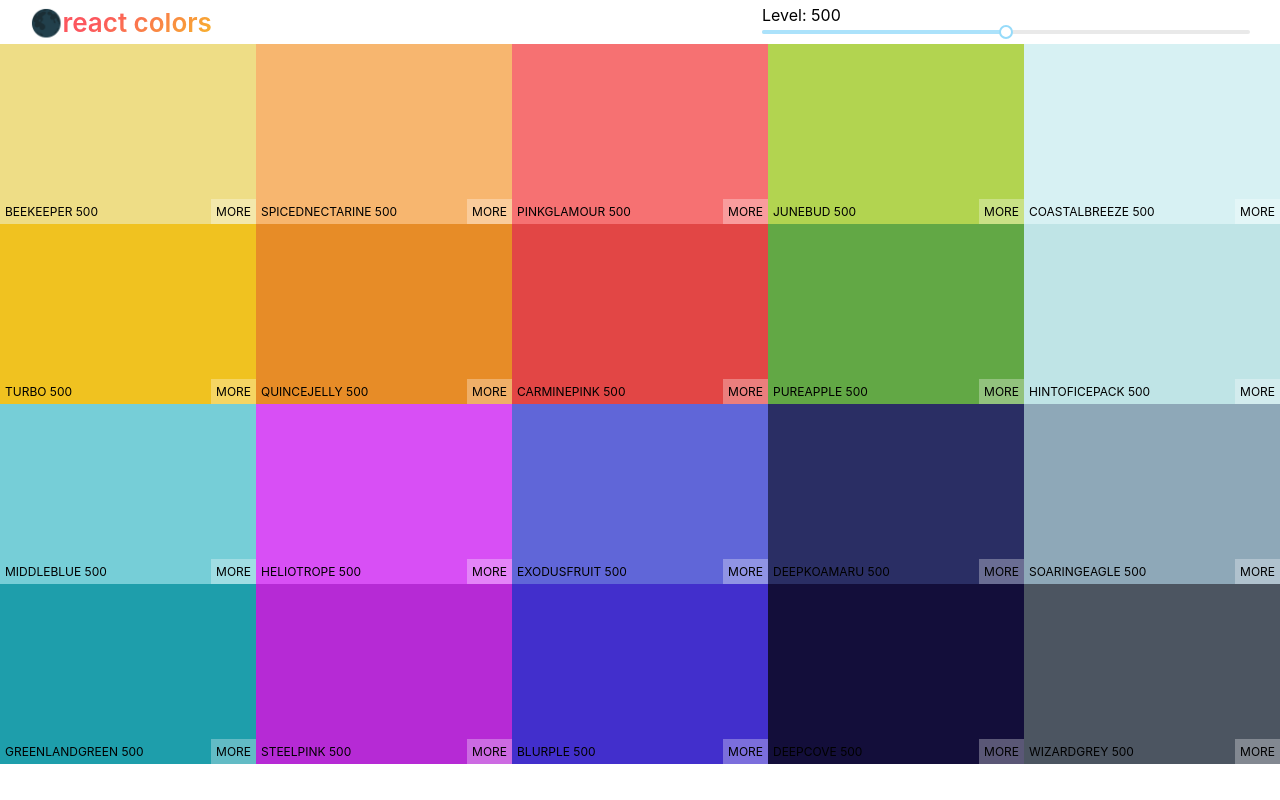
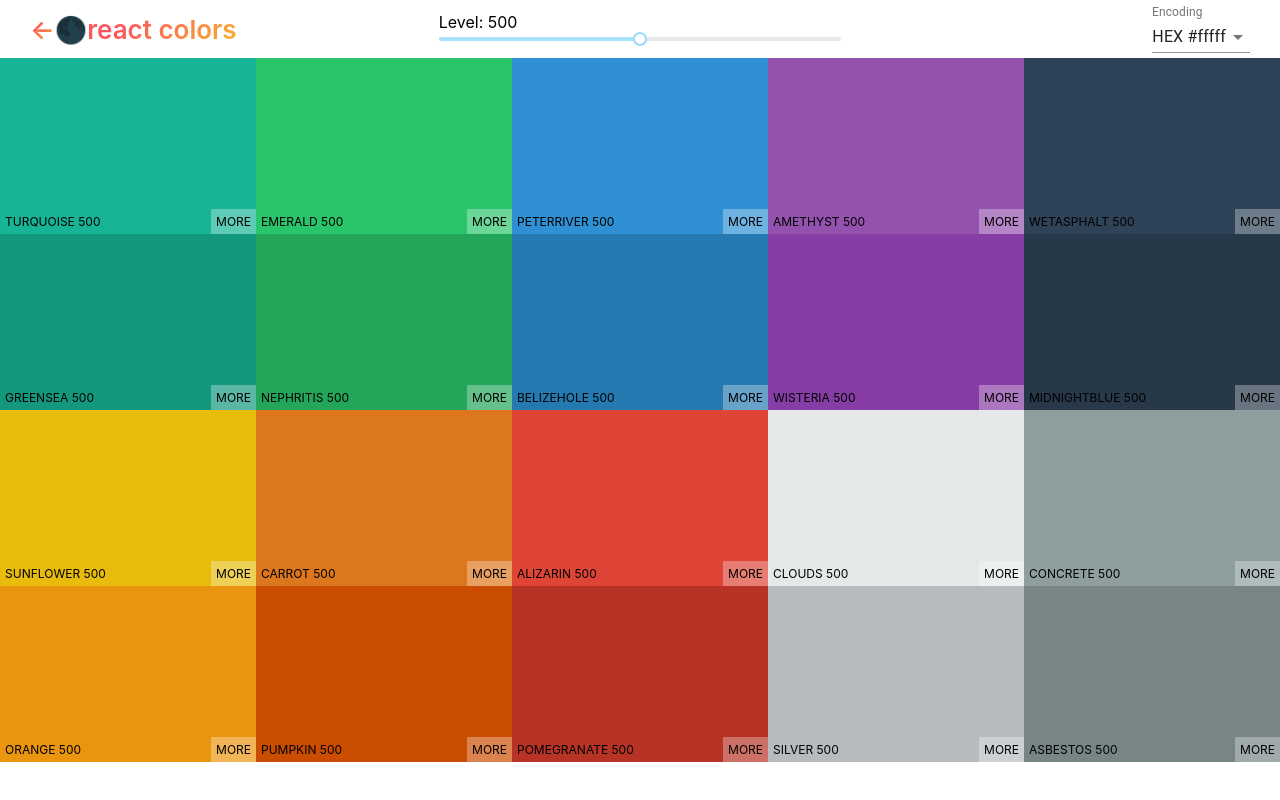
Before and after one commit to mluna-again/react-colors-app, a React (Create React App) app: page / in a window 1280 px wide. Built offline with nearby package versions, Linux system fonts and the light colour scheme.

Commit message:
Add Select component (Material UI)

```diff
--- a/package.json
+++ b/package.json
@@ -3,6 +3,7 @@
   "version": "0.1.0",
   "private": true,
   "dependencies": {
+    "@material-ui/core": "^4.10.1",
     "@testing-library/jest-dom": "^4.2.4",
     "@testing-library/react": "^9.3.2",
     "@testing-library/user-event": "^7.1.2",
--- a/src/App.js
+++ b/src/App.js
@@ -7,7 +7,7 @@ import { generatePalette } from "./colorHelpers";
 function App() {
   return (
     <div className="App">
-      <Palette palette={generatePalette(seedColors[4])} />
+      <Palette palette={generatePalette(seedColors[1])} />
     </div>
   );
 }
--- a/src/components/NavBar.css
+++ b/src/components/NavBar.css
@@ -17,6 +17,11 @@
   -webkit-text-fill-color: transparent;
 }
 
-.NavBar-slider {
-  width: 40%;
+.NavBar-item {
+  flex-basis: 33%;
 }
+
+.NavBar-select {
+  display: flex;
+  justify-content: flex-end;
+}
--- a/src/components/NavBar.js
+++ b/src/components/NavBar.js
@@ -1,20 +1,23 @@
 import React, { Component } from "react";
 import Slider from "rc-slider";
+import { Select, MenuItem, FormControl, InputLabel } from "@material-ui/core";
+
 import "rc-slider/assets/index.css";
 import "./NavBar.css";
 
 export default class NavBar extends Component {
   render() {
-    const { level, handleChange } = this.props;
+    const { level, handleChangeLevel, format, handleChangeFormat } = this.props;
     return (
       <header className="NavBar">
-        <div className="NavBar-logo">
+        <div className="NavBar-logo NavBar-item">
+          <span className="NavBar-logo-text">←</span>
           <span role="img" aria-label="logo">
             🌑
           </span>
           <span className="NavBar-logo-text">react colors</span>
         </div>
-        <div className="NavBar-slider">
+        <div className="NavBar-slider NavBar-item">
           <span>Level: {level}</span>
           <div>
             <Slider
@@ -22,9 +25,24 @@ export default class NavBar extends Component {
               min={100}
               max={900}
               step={100}
-              onAfterChange={handleChange}
+              onAfterChange={handleChangeLevel}
             />
           </div>
+        </div>
+        <div className="NavBar-select NavBar-item">
+          <FormControl>
+            <InputLabel id="encoding">Encoding</InputLabel>
+            <Select
+              labelId="encoding"
+              id="demo-simple-select"
+              value={format}
+              onChange={handleChangeFormat}
+            >
+              <MenuItem value="hex">HEX #fffff</MenuItem>
+              <MenuItem value="rgb">RGB (255, 255, 255)</MenuItem>
+              <MenuItem value="rgba">RGBA (255, 255, 255, 1.0)</MenuItem>
+            </Select>
+          </FormControl>
         </div>
       </header>
     );
--- a/src/components/Palette.css
+++ b/src/components/Palette.css
@@ -4,7 +4,7 @@
 }
 
 .Palette-colors {
-  height: 90%;
+  height: 88%;
   width: 100%;
   display: flex;
   flex-wrap: wrap;
--- a/src/components/Palette.js
+++ b/src/components/Palette.js
@@ -7,21 +7,34 @@ import NavBar from "./NavBar";
 export default class Palette extends Component {
   state = {
     level: 500,
+    format: "hex",
   };
 
-  handleChange = (level) => {
+  handleChangeLevel = (level) => {
     this.setState({ level });
   };
 
+  handleChangeFormat = (event) => {
+    this.setState({ format: event.target.value });
+  };
+
   render() {
+    const { level, format } = this.state;
+    const { handleChangeLevel, handleChangeFormat } = this;
+
     const colors = this.props.palette.colors[this.state.level];
     const colorBoxes = colors.map((color) => (
-      <ColorBox color={color.hex} name={color.name} />
+      <ColorBox color={color[format]} name={color.name} />
     ));
 
     return (
       <div className="Palette">
-        <NavBar level={this.state.level} handleChange={this.handleChange} />
+        <NavBar
+          format={format}
+          level={level}
+          handleChangeLevel={handleChangeLevel}
+          handleChangeFormat={handleChangeFormat}
+        />
         <div className="Palette-colors">{colorBoxes}</div>
         {/* Footer */}
       </div>
```
Also changed, not shown: 1 other file (tests, documents, lock files or other folders).
